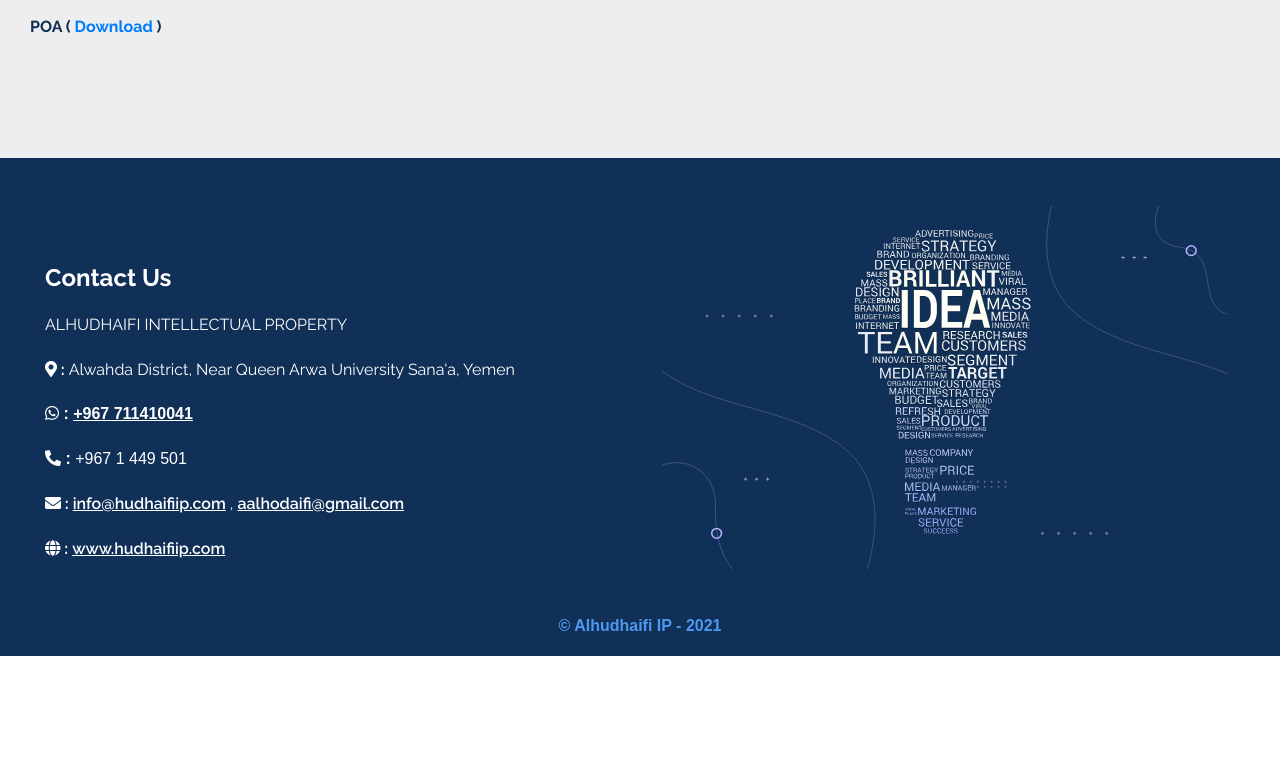
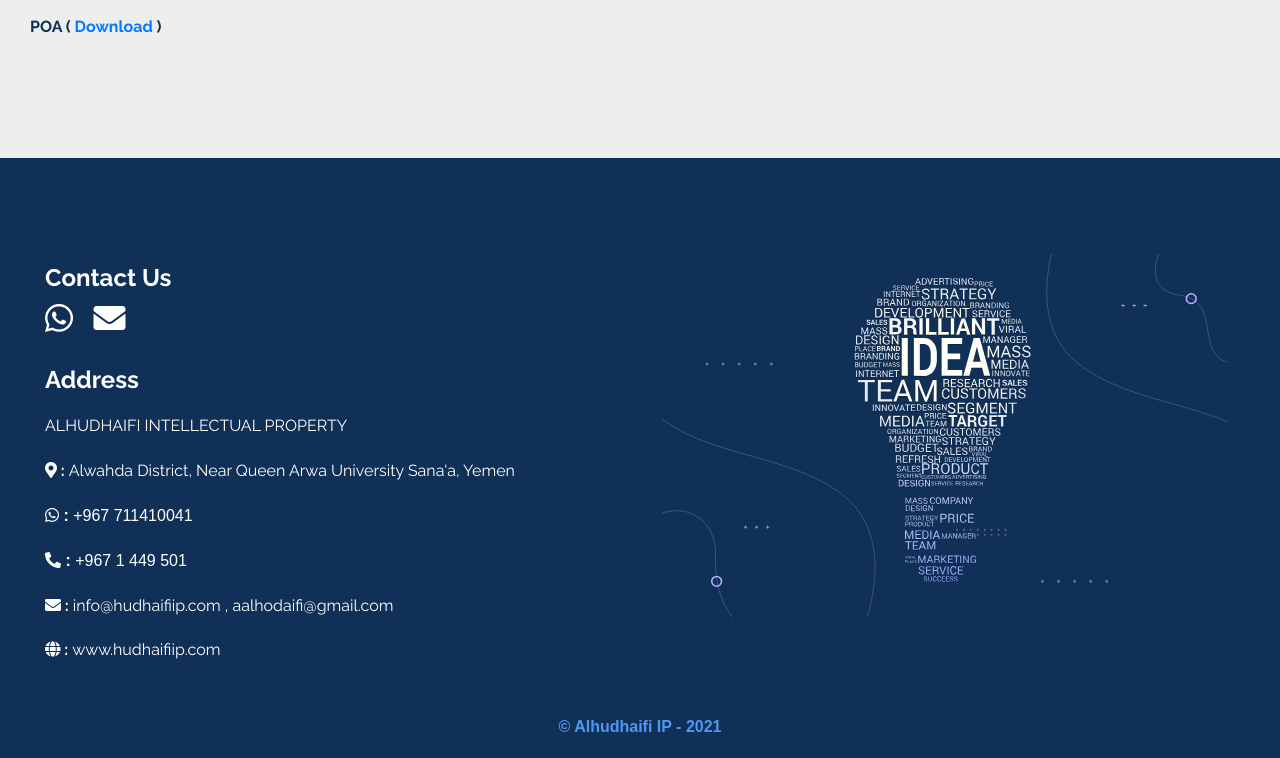
Before and after one commit to Asmaabdulsalam-zone/n-t, a plain HTML site: page index.html in a window 1280 px wide. Shown: the part 3058-3816 px from the top of the page. Before the commit the page ends 3714 px from the top, so only its background shows below. Drawn offline with nearby package versions, Linux system fonts and the light colour scheme.

Commit message:
15th commit

```diff
--- a/assets/css/main.scss
+++ b/assets/css/main.scss
@@ -176,13 +176,13 @@
     padding-right: 30px;
     padding-left: 30px;
 
-    .info-contact{
+    .info-contact,.img-contact{
         padding-top:3rem;
     }
     h4{
         font-size: $font-size + 0.5rem;
     }
-    a{
+    /*a{
         color:$secondary_color;
         text-decoration: underline ;
         cursor: pointer;
@@ -190,6 +190,15 @@
         &:hover{
             color:$child_color !important;
             font-size: $font-size + 0.03rem;
+        }
+    } */
+    .fa-2x{
+        color:$secondary_color !important;
+        cursor: pointer;
+        margin-right: 1rem;
+        margin-top: -2rem;
+        &:hover{
+            color:$child_color !important;
         }
     }
     .number{
--- a/index.html
+++ b/index.html
@@ -313,19 +313,23 @@
         <div class="row">
             <div class="col-md-6 info-contact">
                 <h4>Contact Us</h4>
+
+                <p class="number"> <a href="https://api.whatsapp.com/send?phone=+967 711410041"> <i class="fab fa-whatsapp fa-2x"></i>  </a> <a href="mailto:info@hudhaifiip.com"><i class="fas fa-envelope fa-2x"></i> </a></p>
+
+                <h4>Address</h4>
                 <p>ALHUDHAIFI INTELLECTUAL PROPERTY</p>
                 <p> <strong><i class="fas fa-map-marker-alt"></i> : </strong>  Alwahda District, Near Queen Arwa University Sana'a, Yemen </p>
-                <p class="number"> <strong> <i class="fab fa-whatsapp"></i> :  </strong> <a href="https://api.whatsapp.com/send?phone=+967 711410041"> +967 711410041  </a> </p>
+                <p class="number"> <strong> <i class="fab fa-whatsapp"></i> :  </strong>  +967 711410041 </p>
                 <p class="number"> <strong><i class="fas fa-phone-alt"></i> : </strong> +967 1 449 501 </p>
                 <p>
-                    <strong><i class="fas fa-envelope"></i> : </strong> <a href="mailto:info@hudhaifiip.com">info@hudhaifiip.com</a> ,
-                     <a href="mailto:aalhodaifi@gmail.com  "> aalhodaifi@gmail.com  </a>
+                    <strong><i class="fas fa-envelope"></i> : </strong> info@hudhaifiip.com ,
+                      aalhodaifi@gmail.com
                 </p>
                 <p>
-                    <strong><i class="fas fa-globe"></i> : </strong> <a href="#"> www.hudhaifiip.com </a>
+                    <strong><i class="fas fa-globe"></i> : </strong> www.hudhaifiip.com
                 </p>
             </div>
-            <div class="col-md-6">
+            <div class="col-md-6 img-contact">
                 <img src="assets/img/hero-bg2-02.svg" alt="">
             </div>
             <div class="col-md-12">
```
Also changed, not shown: assets/css/main.css, 1 other file.
